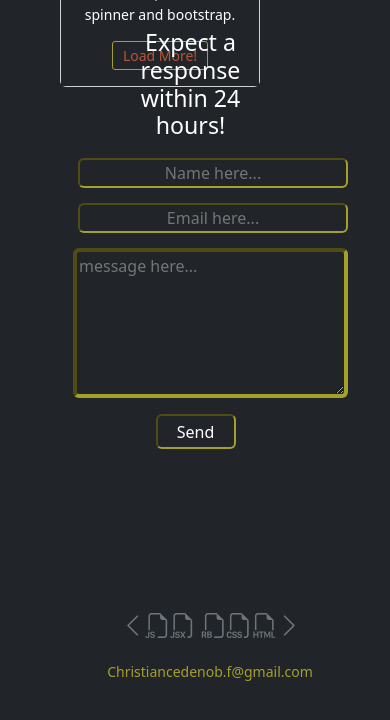
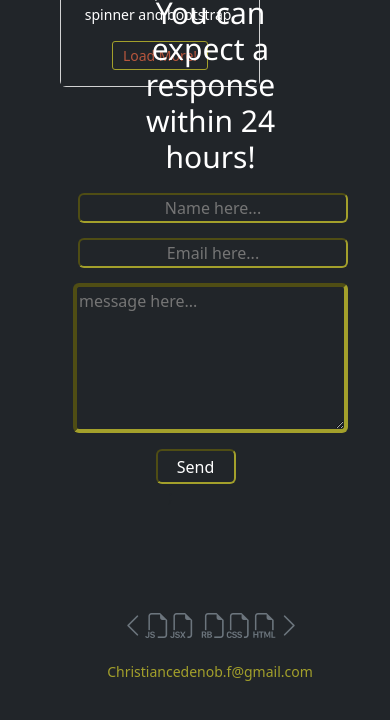
Before and after one commit to cedenoc181/pw2023, a React (Create React App) app: page / in a window 390 px wide. Both pictures are taken after a click on the button "Say Hello!". Shown: the part 4181-4901 px from the top of the page. Built offline with nearby package versions, Linux system fonts and the light colour scheme.

Commit message:
finalized iphone 14 max

```diff
--- a/src/Component/About.css
+++ b/src/Component/About.css
@@ -127,7 +127,7 @@ margin-right: 160px;
     img {
         width: 200px !important;
         height: 200px !important;
-        margin-right: 175px !important;
+        margin-right: 140px !important;
         padding-bottom: 60px;
     }
 }
--- a/src/Component/Contact.css
+++ b/src/Component/Contact.css
@@ -15,7 +15,7 @@
 }
 
 #contact {
-    padding-top: 300px;
+    padding-top: 250px;
 }
 
 .contact .tyv {
@@ -78,6 +78,12 @@ border-radius: 4px;
 .button:hover {
     background-color: rgba(62, 122, 130, 0.4) !important;
     color: var(--tan) !important;
+}
+
+.form-prompt {
+    width: 100%;
+    font-size: 30px;
+    font-family:'Segoe UI', Tahoma, Geneva, Verdana, sans-serif;
 }
 
 /* Ipad pro view */
--- a/src/Component/Contact.js
+++ b/src/Component/Contact.js
@@ -26,7 +26,7 @@ function sendEmail (e) {
           console.log(error.text);
       });
       e.target.reset()
-      setEmailMe(!emailMe)
+      setTimeout(() => {setEmailMe(!emailMe);}, 500);
 }
 
 
@@ -49,7 +49,7 @@ function sendEmail (e) {
         </p></div> ) : (
           <div className='form-container'>
             <form ref={form} onSubmit={sendEmail}className=" form text-white justify-content-center text-align-center mt-5 ">
-              <h3 className="form-prompt">Expect a response within 24 hours! </h3>
+              <h3 className="form-prompt">You can expect a response within 24 hours! </h3>
               <input className="bg-transparent item text-white" type="name" placeholder="Name here..." name="name"/>
               <input className="bg-transparent item text-white" type="email" placeholder='Email here...' name="email"/>
               <textarea className="bg-transparent text-white" rows="5" id="text-box" placeholder='message here...' name="message"/>
@@ -62,6 +62,8 @@ function sendEmail (e) {
          :
           ("")
           };
+{/* <button className='bg-transparent' onClick={handleClick}>close</button> */}
+
 
     </div>
   </div>
```
